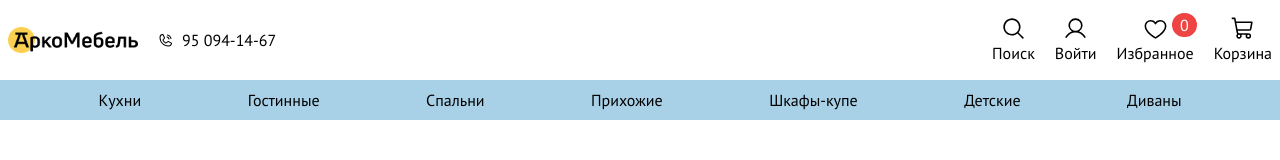
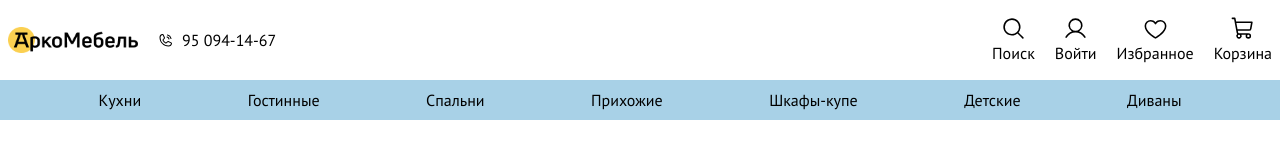
Before and after one commit to Rakhsrb/arcomebel, a React (Vite) app: page / in a window 1280 px wide. Shown: the top 160 px of the page. Built offline with nearby package versions, Linux system fonts and the light colour scheme.

Commit message:
like fixed

```diff
--- a/src/CommonSlicer.jsx
+++ b/src/CommonSlicer.jsx
@@ -457,27 +457,38 @@ const CommonReducer = createSlice({
       setLocal('data', state.data)
       setLocal('cart', state.cart)
     },
-    likeng(state, action) {
+    setLike(state, action) {
       const existingItem = state.likes.find((item) => item.id === action.payload.id)
-      if (existingItem) {
-        state.likes = state.likes.map((item) => item.id == action.payload.id
-          ? { ...item, liked: false }
-          : item
-        )
-        state.likes.filter(item => item.id !== action.payload.id)
-        setLocal('data', state.data)
-      } else {
+      if (!existingItem) {
         state.data = state.data.map((item) => item.id == action.payload.id
           ? { ...item, liked: true }
           : item
         )
         state.likes.push(action.payload)
+        setLocal('likes', state.likes)
         setLocal('data', state.data)
       }
+    },
+    removeLike(state, action) {
+      state.data = state.data.map((item) => item.id == action.payload.id
+        ? { ...item, liked: false }
+        : item
+      )
+      state.likes = state.likes.filter((item) => item.id !== action.payload.id)
+      setLocal('likes', state.likes)
+      setLocal('data', state.data)
     }
-
   },
 });
 
-export const { addToCart, increment, decrement, cartdecrement, cartincrement, removeFromCart, likeng } = CommonReducer.actions;
+export const {
+  addToCart,
+  increment,
+  decrement,
+  cartdecrement,
+  cartincrement,
+  removeFromCart,
+  setLike,
+  removeLike
+} = CommonReducer.actions;
 export default CommonReducer.reducer;
--- a/src/Components/Header.jsx
+++ b/src/Components/Header.jsx
@@ -43,6 +43,7 @@ export const Header = () => {
 
   ];
   const basketCount = useSelector(state => state.common.cart)
+  const likeCount = useSelector(state => state.common.likes)
 
   return (
     <>
@@ -69,13 +70,13 @@ export const Header = () => {
               <User size={25} />
               <span>Войти</span>
             </Link>
-            <div className="flex flex-col items-center relative">
-              <span className="absolute right-[-5px] top-[-5px] bg-red-500 text-white flex items-center justify-center px-2 rounded-full border-2 border-white">
-                0
-              </span>
+            <Link to={'/saved'} className="flex flex-col items-center relative">
+              {likeCount.length > 0 ? <span className="absolute right-[-5px] top-[-5px] bg-red-500 text-white flex items-center justify-center px-2 rounded-full border-2 border-white">
+                {likeCount.length}
+              </span> : ''}
               <Heart size={25} />
-              <Link to="/saved" >Избранное</Link>
-            </div>
+              <span>Избранное</span>
+            </Link>
             <Link to="/cart" className="flex flex-col items-center relative">
               {basketCount.length > 0 ? <span className="absolute right-[-5px] top-[-5px] bg-green-500 text-white flex items-center justify-center px-2 rounded-full border-2 border-white">
                 {basketCount.length}
--- a/src/Pages/Kitchen.jsx
+++ b/src/Pages/Kitchen.jsx
@@ -2,7 +2,7 @@ import { Heart, Star } from '@phosphor-icons/react'
 import React from 'react'
 import { useDispatch, useSelector } from 'react-redux'
 import { Link } from 'react-router-dom'
-import { likeng } from '../CommonSlicer'
+import { setLike } from '../CommonSlicer'
 
 export const Kitchen = () => {
   const dispatch = useDispatch()
@@ -30,7 +30,7 @@ export const Kitchen = () => {
                     </div>
                     <div className='flex items-center justify-between'>
                       <Link to={`/${item.id}`} className='border-2 border-blue-950 px-4 py-2 rounded-md hover:bg-blue-950 hover:text-white'>КУПИТЬ</Link>
-                      <button onClick={() => dispatch(likeng(item))} >{item.liked ? <Star className='text-3xl' /> : <Heart className='text-3xl text-rose-400' />}</button>
+                      <button onClick={() => dispatch(setLike(item))} >{item.liked ? <Star className='text-3xl' /> : <Heart className='text-3xl text-rose-400' />}</button>
                     </div>
                   </div>
                 </div>
--- a/src/Pages/Saved.jsx
+++ b/src/Pages/Saved.jsx
@@ -1,14 +1,17 @@
 import { Heart, Star } from '@phosphor-icons/react'
 import React from 'react'
-import { useSelector } from 'react-redux'
+import { useDispatch, useSelector } from 'react-redux'
 import { Link } from 'react-router-dom'
+import { removeLike } from '../CommonSlicer'
 
 export const Saved = () => {
+    const dispatch = useDispatch()
     const data = useSelector(state => state.common.likes)
     return (
-        <section className='py-20'>
+        <>
+            <section className='p-4 md:py-20'>
                 <div className="container">
-                <h1 className='text-3xl my-3'>Детские</h1>
+                    <h1 className='text-3xl my-3'>Избранное</h1>
                     <div className="grid grid-cols-1 md:grid-cols-2 lg:grid-cols-3 xl:grid-cols-4 gap-5 ">
                         {
                             data?.map((item, index) => (
@@ -24,9 +27,9 @@ export const Saved = () => {
                                                     : <h2 className='text-red-500'>Нет в наличии</h2>
                                             }
                                         </div>
-                                    <div className='flex b items-center justify-between'>
+                                        <div className='flex items-center justify-between'>
                                             <Link to={`/${item.id}`} className='border-2 border-blue-950 px-4 py-2 rounded-md hover:bg-blue-950 hover:text-white'>КУПИТЬ</Link>
-                                        <button>{item.liked ? <Star className='text-3xl' /> : <Heart className='text-3xl text-rose-400' />}</button>
+                                            <button onClick={() => dispatch(removeLike(item))} >{item.liked ? <Star className='text-3xl' /> : <Heart className='text-3xl text-rose-400' />}</button>
                                         </div>
                                     </div>
                                 </div>
@@ -35,6 +38,6 @@ export const Saved = () => {
                     </div>
                 </div>
             </section>
-
+        </>
     )
 }
```
Lines whose indentation alone changed are shown as unchanged.
